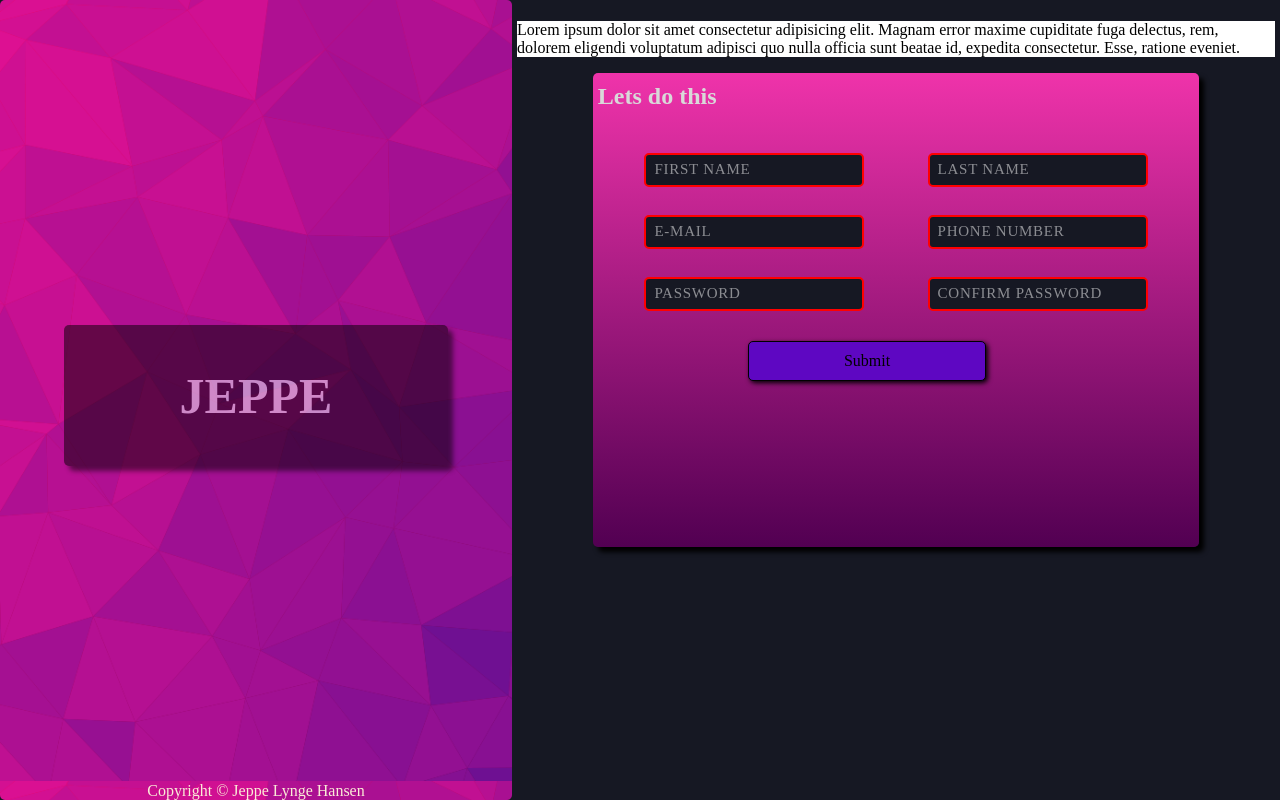
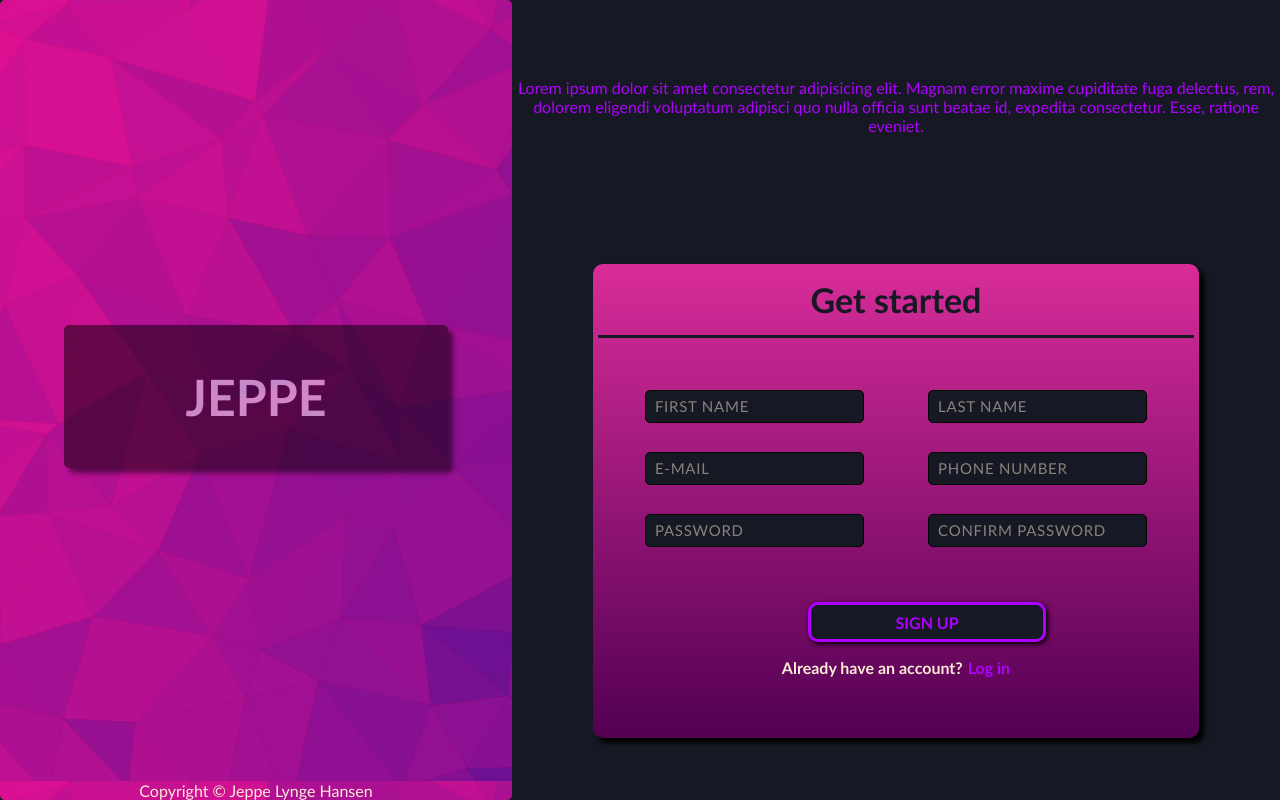
Before and after one commit to jeppeklh/project-sign-up-form, a plain HTML site: page index.html in a window 1280 px wide. Drawn offline with Linux system fonts and the light colour scheme.

Commit message:
layout and color scheme updated

```diff
--- a/index.html
+++ b/index.html
@@ -23,7 +23,7 @@
           ratione eveniet.
         </p>
         <form action="" method="get" class="form">
-          <h2 class="form-header">Lets do this</h2>
+          <h2 class="form-header">Get started</h2>
           <div class="form-row">
             <div class="input-container">
               <label for="first-name"></label>
@@ -62,7 +62,11 @@
               <span class="highlight-label">CONFIRM PASSWORD</span>
             </div>
           </div>
-          <button type="submit">Submit</button>
+          <button type="submit">SIGN UP</button>
+          <div class="form-bottom">
+            <p>Already have an account?</p>
+            <a href="#">Log in</a>
+          </div>
         </form>
       </div>
     </div>
--- a/style.css
+++ b/style.css
@@ -11,6 +11,8 @@ body {
 
 * {
   box-sizing: border-box;
+  font-family: "Trebuchet MS", "Lucida Sans Unicode", "Lucida Grande",
+    "Lucida Sans", Arial, sans-serif;
 }
 
 button,
@@ -51,14 +53,14 @@ input:valid + span {
 
 input:focus,
 input:focus-visible {
-  border: 1px solid rgb(174, 0, 255);
+  border: 2px solid rgb(174, 0, 255);
   outline: none;
   box-shadow: 2px 2px 5px black;
 }
 
-input:invalid {
+/* input:invalid {
   border: 2px solid red;
-}
+} */
 
 .input-container {
   position: relative;
@@ -74,7 +76,7 @@ span {
   top: 21px;
   padding: 10px;
   pointer-events: none;
-  color: white;
+  color: antiquewhite;
   opacity: 0.5;
   transition: all 0.4s;
 }
@@ -122,18 +124,21 @@ span {
   display: flex;
   flex-direction: column;
   align-items: center;
+  justify-content: space-around;
+
 }
 
 .paragraph {
-  background-color: white;
+  color: rgb(174, 0, 255);
+  text-align: center;
 }
 
 .form {
   padding: 5px;
-  background: linear-gradient(rgb(239, 51, 170), rgb(82, 0, 82));
+  background: linear-gradient(rgb(216, 44, 153), rgb(82, 0, 82));
   width: 80%;
   height: 60%;
-  border-radius: 5px;
+  border-radius: 10px;
   box-shadow: 5px 5px 5px;
   display: flex;
   flex-direction: column;
@@ -145,28 +150,41 @@ span {
   padding: 0 15px;
 }
 .form-header {
+  padding: 5px;
+  padding-bottom: 15px;
   margin-top: 5px;
-  color: var(--form-font-color);
+  color: rgb(22, 24, 35);
+  border-bottom: 3px solid rgb(22, 24, 35);
+  text-align: center;
+  font-weight: bolder;
+  font-size: 34px;
 }
 
 button {
-  margin: 25px;
-  margin-left: 150px;
+  cursor: pointer;
+  margin-top: 50px;
+  margin-left: 210px;
   padding: 2px;
-  border-radius: 5px;
-  border: 1px solid black;
-  background-color: rgb(94, 7, 194);
-  box-shadow: 2px 2px 5px;
+  border-radius: 10px;
+  background-color: rgb(22, 24, 35);
+  color: rgb(174, 0, 255);
+  border: 3px solid rgb(174, 0, 255);
+  box-shadow: 2px 2px 5px black;
   height: 40px;
   width: 40%;
+  transition: 0.7s;
+  font-weight: bold;
 }
 
 button:hover {
-  opacity: 0.7;
+  border: 3px solid black;
+  background: linear-gradient(rgb(168, 0, 168), rgb(141, 3, 141));
+  box-shadow: 2px 2px 5px;
+  color: black;
 }
 
 button:active {
-  background-color: rgb(82, 0, 96);
+  opacity: 0.5;
 }
 
 label {
@@ -174,3 +192,17 @@ label {
   width: 100px;
   text-align: left;
 }
+
+.form-bottom {
+  display: flex;
+  align-items: center;
+  gap: 5px;
+  justify-content: center;
+  font-weight: bold;
+  color: antiquewhite;
+}
+
+a {
+  text-decoration: none;
+  color: rgb(174, 0, 255);
+}
```
